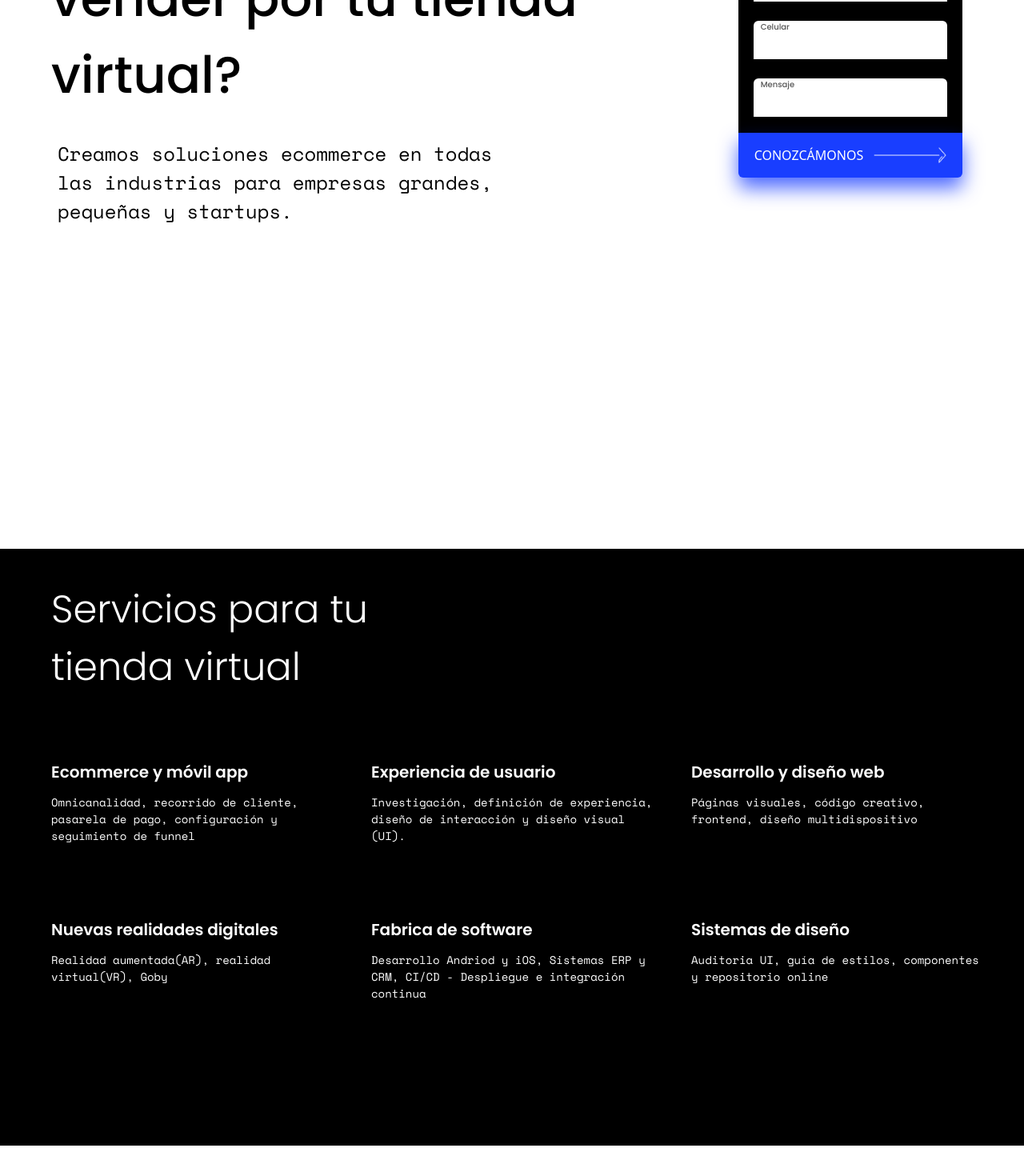
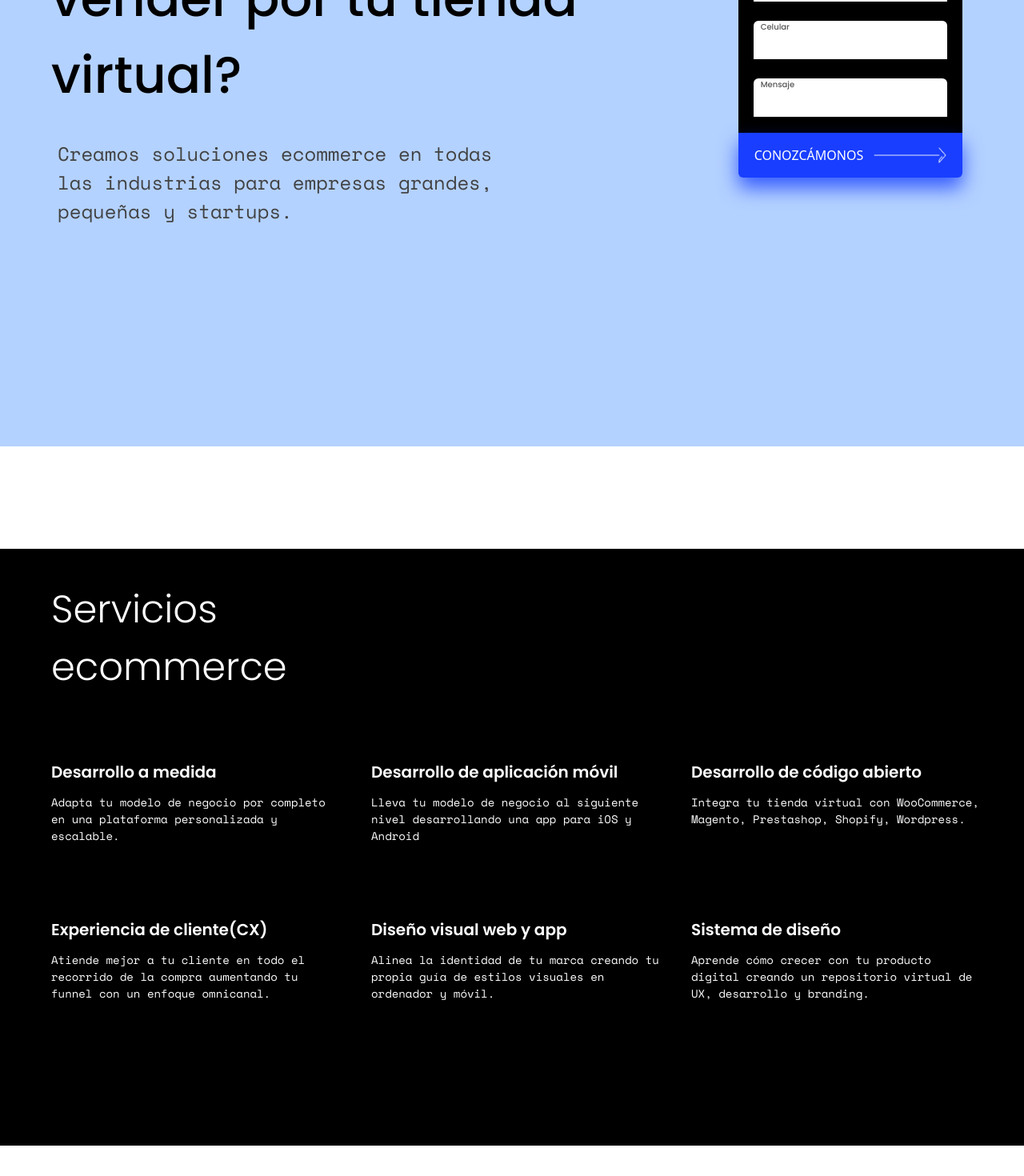
Before and after one commit to ZambranoBeicker/esedor_landingpage-web, a React (Create React App) app: page / in a window 1280 px wide. Shown: the part 398-1868 px from the top of the page at 80% size. Built offline with nearby package versions, Linux system fonts and the light colour scheme.

Commit message:
Update meta and text

```diff
--- a/package.json
+++ b/package.json
@@ -21,7 +21,7 @@
     "build:tailwind": "tailwindcss build src/tailwind.css -o src/tailwind.generated.css",
     "prestart": "npm run build:tailwind",
     "prebuild": "npm run build:tailwind",
-    "start": "node server/server.js",
+    "start": "react-scripts start",
     "build": "react-scripts build",
     "test": "react-scripts test",
     "eject": "react-scripts eject"
--- a/public/index.html
+++ b/public/index.html
@@ -10,10 +10,7 @@
     <link href="https://fonts.googleapis.com/css2?family=Montserrat:wght@300&display=swap" rel="stylesheet">
     <link href="https://fonts.googleapis.com/css2?family=Poppins:wght@600&display=swap" rel="stylesheet">
     <meta name="theme-color" content="#000000" />
-    <meta
-      name="description"
-      content="Web site created using create-react-app"
-    />
+    <meta property="og:image" content="images/logo-header.png" />
     <link rel="apple-touch-icon" href="%PUBLIC_URL%/logo192.png" />
     <!--
       manifest.json provides metadata used when your web app is installed on a
--- a/src/components/Footer.js
+++ b/src/components/Footer.js
@@ -116,7 +116,7 @@ const Footer = () =>{
             <img src="images/logo-header.png" alt="Logo"/>
           </div>
           <div className="text-gray-secondary px-4 sm:pl-10 py-4 md:px-0 border-t border-b mb-6 mt-10">
-            <p className="text-sm">© 2018 ESEDOR, todos los derechos reservados.</p>
+            <p className="text-sm">© 2020 ESEDOR, todos los derechos reservados.</p>
           </div>
         </footer>
       )
--- a/src/components/Hero.js
+++ b/src/components/Hero.js
@@ -17,7 +17,7 @@ const DynamicFlex = (props)=>{
     )
 }
 
-const InfoParagraph = ({info,textClass = 'text-xs sm:text-sm sm:pr-4 md:text-lg lg:text-xl xl:text-2xl md:ml-2', containerClass = 'w-11/12 md:w-10/12 my-3 md:my-5'})=>{
+const InfoParagraph = ({info,textClass = 'text-xs sm:text-sm sm:pr-4 md:text-lg lg:text-xl xl:text-2xl md:ml-2 text-gray-secondary', containerClass = 'w-11/12 md:w-10/12 my-3 md:my-5'})=>{
     return(
 
         <div className={containerClass}>
@@ -97,7 +97,7 @@ const data = [
 const Hero = () =>{
 
     return(
-        <section className="min-h-0 sm:flex sm:pt-16 sm:pb-24 xl:pt-24 xl:mb-32 lg:h-screen">
+        <section className="min-h-0 sm:flex sm:pt-16 sm:pb-24 xl:pt-24 xl:mb-32 lg:h-screen bg-blue-third">
             <HeroInfo />
             <div>
               <HeroForm formClass="bg-black min-h-0 sm:mx-4 py-1 px-2 rounded-t-md"/>
--- a/src/components/OurServices.js
+++ b/src/components/OurServices.js
@@ -39,28 +39,28 @@ const OurService = () =>{
 
     const data = [
         {
-            title: "Ecommerce y móvil app",
-            info: "Omnicanalidad, recorrido de cliente, pasarela de pago, configuración y seguimiento de funnel"
+            title: "Desarrollo a medida",
+            info: "Adapta tu modelo de negocio por completo en una plataforma personalizada y escalable."
         },
         {
-            title: "Experiencia de usuario",
-            info: "Investigación, definición de experiencia, diseño de interacción y diseño visual (UI)."
+            title: "Desarrollo de aplicación móvil",
+            info: "Lleva tu modelo de negocio al siguiente nivel desarrollando una app para iOS y Android"
         },
         {
-            title: "Desarrollo y diseño web",
-            info: "Páginas visuales, código creativo, frontend, diseño multidispositivo"
+            title: "Desarrollo de código abierto",
+            info: "Integra tu tienda virtual con WooCommerce, Magento, Prestashop, Shopify, Wordpress."
         },
         {
-            title: "Nuevas realidades digitales",
-            info: "Realidad aumentada(AR), realidad virtual(VR), Goby"
+            title: "Experiencia de cliente(CX)",
+            info: "Atiende mejor a tu cliente en todo el recorrido de la compra aumentando tu funnel con un enfoque omnicanal."
         },
         {
-            title: "Fabrica de software",
-            info: "Desarrollo Andriod y iOS, Sistemas ERP y CRM, CI/CD - Despliegue e integración continua"
+            title: "Diseño visual web y app",
+            info: "Alinea la identidad de tu marca creando tu propia guía de estilos visuales en ordenador y móvil."
         },
         {
-            title: "Sistemas de diseño",
-            info: "Auditoria UI, guía de estilos, componentes y repositorio online"
+            title: "Sistema de diseño",
+            info: "Aprende cómo crecer con tu producto digital creando un repositorio virtual de UX, desarrollo y branding."
         },
     ]
 
@@ -73,7 +73,7 @@ const OurService = () =>{
         <React.Fragment>
             <section className="block md:bg-black px-4 py-5 md:pl-16 pt-10 pb-32 w-full">
                 <div className="text-white mb-10">
-                    <h2 className="text-2xl md:text-4xl lg:text-5xl">Servicios para tu<br></br> tienda virtual</h2>
+                    <h2 className="text-2xl md:text-4xl lg:text-5xl">Servicios<br></br>ecommerce</h2>
                 </div>
                 <div className="md:flex md:flex-wrap">
                     {showServices(data,classes)}
--- a/src/index.scss
+++ b/src/index.scss
@@ -27,8 +27,14 @@ code {
 .bg-blue-secondary{
   background: #C7D0FF;
 }
+.bg-blue-third{
+  background: #B4D2FF;
+}
 .text-gray{
   color: #6e6e6e;
+}
+.text-gray-secondary{
+  color: #414141;
 }
 
 .text-blue{
```
